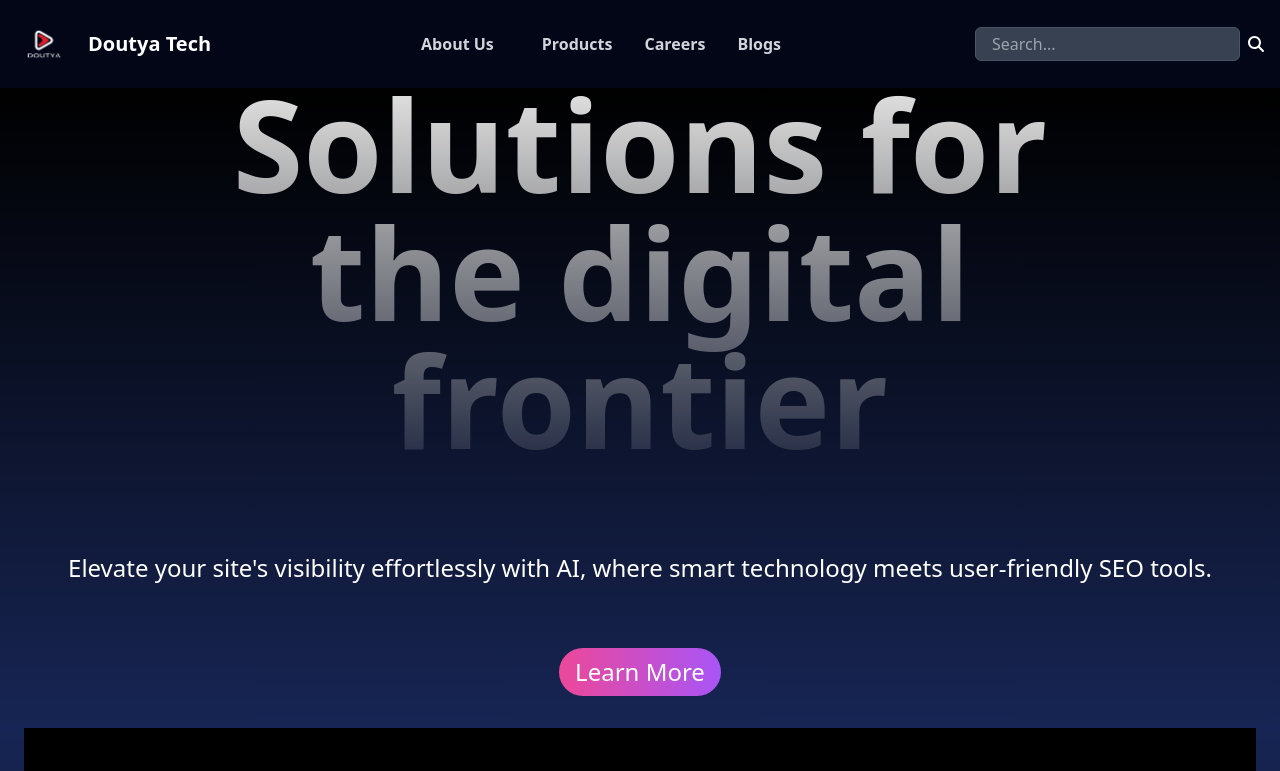
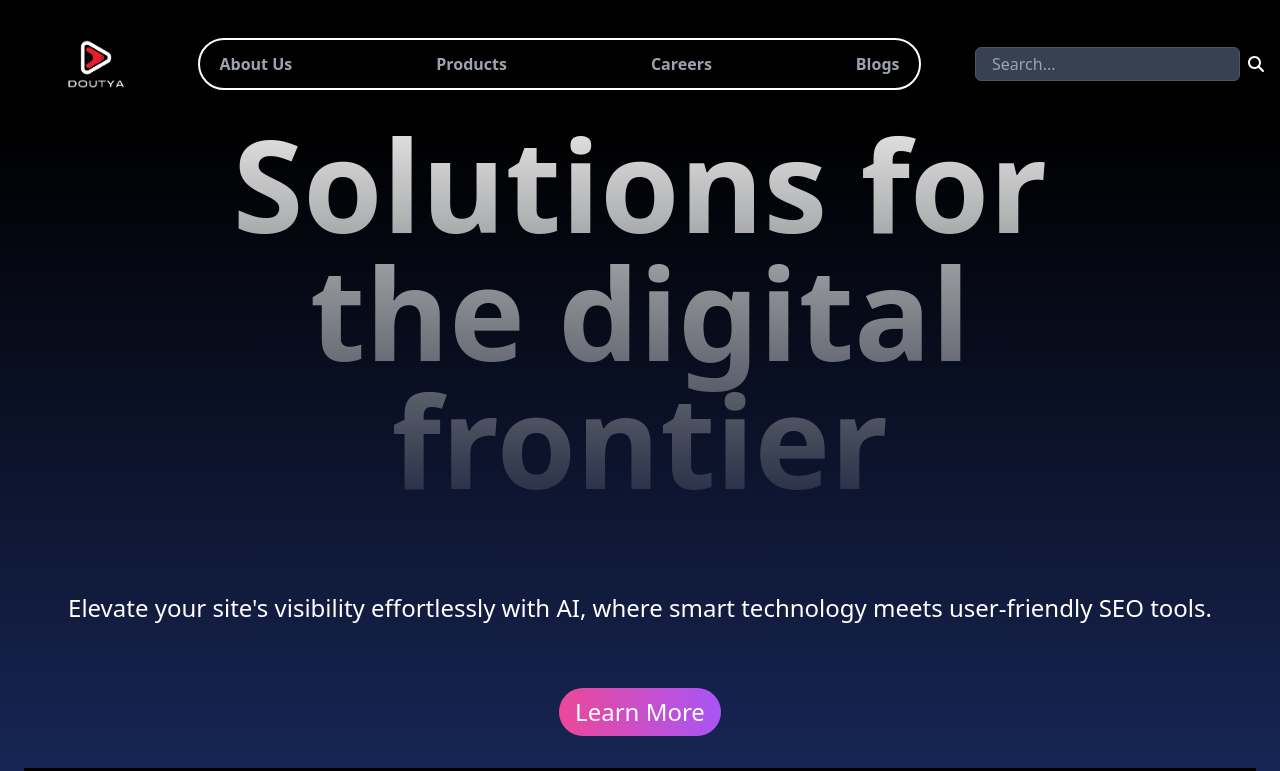
Before and after one commit to Scamic/Doutyaweb-2, a React (Vite) app in the folder Doutya-WEbsite/: page / in a window 1280 px wide. Shown: the top 771 px of the page. Built offline with nearby package versions, Linux system fonts and the light colour scheme.

Commit message:
updated nav

```diff
--- a/Doutya-WEbsite/src/components/Nav.jsx
+++ b/Doutya-WEbsite/src/components/Nav.jsx
@@ -28,36 +28,47 @@ const NavBar = () => {
       about: 'about-section',
       products: 'products-section',
       careers: 'careers-section',
-      blog: 'blog-section'
+      blog: 'blog-section',
     };
 
     const sectionId = sectionMap[searchQuery.toLowerCase()];
     if (sectionId) {
       scroller.scrollTo(sectionId, {
         duration: 500,
-        smooth: true
+        smooth: true,
       });
     } else {
-      alert(`No section found for: ${searchQuery}`);
+      alert(`No section found for: ${searchQuery}`); // Corrected syntax here
     }
   };
 
   return (
-    <nav className={`p-4 ${scrolling ? 'bg-gray-800' : 'bg-slate-950'} transition-colors duration-300`}>
+    <nav className={`p-4 ${scrolling ? 'bg-gray-800' : 'bg-black'} transition-colors duration-300`}>
       <div className="container mx-auto flex flex-wrap items-center justify-between">
         {/* Logo and Title */}
-        <div className="flex items-center space-x-4">
-          <img src="src/assets/images-removebg-preview.png" alt="Logo" className="h-14 w-14" />
-          <span className="text-white text-xl font-bold flex-grow">Doutya Tech</span>
+        <div className="flex items-center space-x-4 ml-8"> {/* Adjusted ml-8 to move it further right */}
+          <div className="relative group cursor-pointer">
+            <img
+              src="src/assets/images-removebg-preview.png"
+              alt="Logo"
+              className="h-24 w-24" /* Further increased size */
+            />
+            <span
+              className="absolute left-28 top-1/2 transform -translate-y-1/2 opacity-0 group-hover:opacity-100 text-white text-xl font-bold transition-all duration-500"
+            >
+              Doutya Technologies
+            </span>
+          </div>
         </div>
 
-        {/* Navigation Links */}
-        <div className="w-full lg:w-auto flex justify-center lg:space-x-8">
+        {/* Navigation Links with Increased Spacing */}
+        <div className="relative">
+          <div className="relative flex space-x-30 p-2 rounded-full border-2 border-white"> {/* Adjusted space-x-12 for more spacing */}
             <Link
               to="about-section"
               smooth={true}
               duration={500}
-            className="text-gray-300 hover:text-white mx-2 lg:mx-4 cursor-pointer font-bold"
+              className="text-gray-400 hover:text-white cursor-pointer font-bold px-3 py-1"
             >
               About Us
             </Link>
@@ -65,7 +76,7 @@ const NavBar = () => {
               to="products-section"
               smooth={true}
               duration={500}
-            className="text-gray-300 hover:text-white mx-2 lg:mx-4 cursor-pointer font-bold"
+              className="text-gray-400 hover:text-white cursor-pointer font-bold px-3 py-1"
             >
               Products
             </Link>
@@ -73,7 +84,7 @@ const NavBar = () => {
               to="careers-section"
               smooth={true}
               duration={500}
-            className="text-gray-300 hover:text-white mx-2 lg:mx-4 cursor-pointer font-bold"
+              className="text-gray-400 hover:text-white cursor-pointer font-bold px-3 py-1"
             >
               Careers
             </Link>
@@ -81,10 +92,11 @@ const NavBar = () => {
               to="blog-section"
               smooth={true}
               duration={500}
-            className="text-gray-300 hover:text-white mx-2 lg:mx-4 cursor-pointer font-bold"
+              className="text-gray-400 hover:text-white cursor-pointer font-bold px-3 py-1"
             >
               Blogs
             </Link>
+          </div>
         </div>
 
         {/* Search Bar */}
```
Lines whose indentation alone changed are shown as unchanged.
